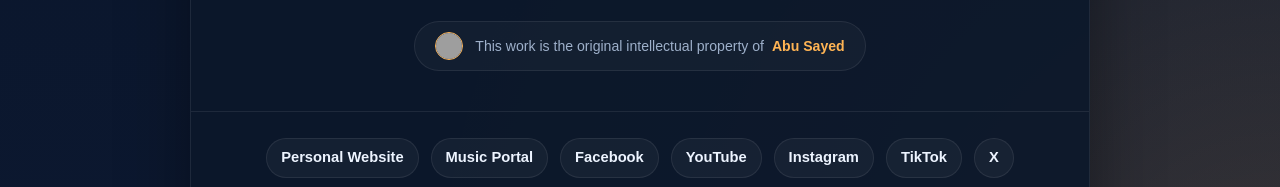
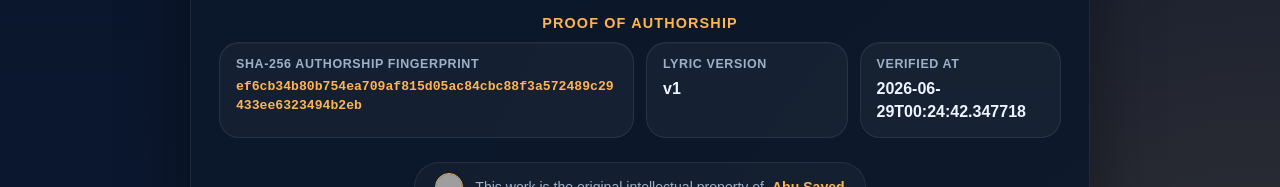
Before and after one commit to ImAbuSayed/uns-gehort-die-nacht, a plain HTML site: page index.html in a window 1280 px wide. Shown: the part 2426-2613 px from the top of the page. Drawn offline with Linux system fonts and the light colour scheme; grey boxes are pictures that could not be loaded.

Commit message:
feat: update song assets v1 with signed GPG commit [verified]

```diff
--- a/index.html
+++ b/index.html
@@ -14,9 +14,9 @@
     <meta name="keywords" content="Uns gehört die Nacht, Abu Sayed lyrics, original song lyrics, Abu Sayed original song, Abu Sayed lyricist, Abu Sayed composer, Abu Sayed songwriter, official lyrics">
     <meta name="robots" content="index,follow,max-snippet:-1,max-image-preview:large,max-video-preview:-1">
     <meta name="referrer" content="strict-origin-when-cross-origin">
-    <meta name="description" content="Abu Sayed&#x27;s original song &#x27;Uns gehört die Nacht&#x27; official lyrics. Explore the depth of this composition, written and owned by Abu Sayed.">
+    <meta name="description" content="Full lyrics for &#x27;Uns gehört die Nacht&#x27; by Abu Sayed. An original composition, lyrics, and production by Abu Sayed.">
     <meta property="og:title" content="Uns gehört die Nacht - Original Lyrics by Abu Sayed">
-    <meta property="og:description" content="Abu Sayed&#x27;s original song &#x27;Uns gehört die Nacht&#x27; official lyrics. Explore the depth of this composition, written and owned by Abu Sayed.">
+    <meta property="og:description" content="Full lyrics for &#x27;Uns gehört die Nacht&#x27; by Abu Sayed. An original composition, lyrics, and production by Abu Sayed.">
     <meta property="og:type" content="music.song">
     <meta property="og:url" content="https://imabusayed.github.io/uns-gehort-die-nacht/">
     <meta property="og:site_name" content="Abu Sayed Music">
@@ -24,7 +24,7 @@
     <meta name="last-modified" content="2026-06-24 14:12:51">
     <meta name="twitter:card" content="summary_large_image">
     <meta name="twitter:title" content="Uns gehört die Nacht - Original Lyrics by Abu Sayed">
-    <meta name="twitter:description" content="Abu Sayed&#x27;s original song &#x27;Uns gehört die Nacht&#x27; official lyrics. Explore the depth of this composition, written and owned by Abu Sayed.">
+    <meta name="twitter:description" content="Full lyrics for &#x27;Uns gehört die Nacht&#x27; by Abu Sayed. An original composition, lyrics, and production by Abu Sayed.">
     <link rel="canonical" href="https://imabusayed.github.io/uns-gehort-die-nacht/">
     <link rel="sitemap" type="application/xml" title="Sitemap" href="https://imabusayed.github.io/uns-gehort-die-nacht/sitemap.xml">
     <link rel="author" href="https://github.com/ImAbuSayed">
@@ -100,7 +100,7 @@
       "@id": "https://imabusayed.github.io/uns-gehort-die-nacht#webpage",
       "url": "https://imabusayed.github.io/uns-gehort-die-nacht/",
       "name": "Uns gehört die Nacht - Original Lyrics by Abu Sayed",
-      "description": "Abu Sayed's original song 'Uns gehört die Nacht' official lyrics. Explore the depth of this composition, written and owned by Abu Sayed.",
+      "description": "Full lyrics for 'Uns gehört die Nacht' by Abu Sayed. An original composition, lyrics, and production by Abu Sayed.",
       "isPartOf": {
         "@id": "https://music.abusayed.com.bd/#website"
       },
@@ -537,7 +537,7 @@
 
         <div class="controls">
             <button class="btn-speak" id="speakBtn" title="Read the lyrics aloud"><span id="speakText">Read Aloud</span></button>
-            <a href="https://music.abusayed.com.bd/Licensing/?https://imabusayed.github.io/uns-gehort-die-nacht/" class="btn-license" title="Get licensing for this song" target="_blank">Get a Licensing Quote for Uns gehört die Nacht</a>
+            <a href="https://music.abusayed.com.bd/Licensing/?https://imabusayed.github.io/uns-gehort-die-nacht/" class="btn-license" title="Get licensing for this song" target="_blank">Official Music Licensing for Uns gehört die Nacht</a>
 
         </div>
         <br>
@@ -612,6 +612,26 @@
             <div class="meta-card">
                 <span class="meta-label">Publisher</span>
                 <strong>Abu Sayed Music</strong>
+            </div>
+
+                </div>
+            </div>
+
+            <div class="details-block">
+                <div class="details-title">Proof of Authorship</div>
+                <div class="meta-grid">
+
+            <div class="meta-card" style="grid-column: span 2;">
+                <span class="meta-label">SHA-256 Authorship Fingerprint</span>
+                <strong style="word-break: break-all; font-family: monospace; font-size: 0.82rem; color: var(--accent);">ef6cb34b80b754ea709af815d05ac84cbc88f3a572489c29433ee6323494b2eb</strong>
+            </div>
+            <div class="meta-card">
+                <span class="meta-label">Lyric Version</span>
+                <strong>v1</strong>
+            </div>
+            <div class="meta-card">
+                <span class="meta-label">Verified At</span>
+                <strong>2026-06-29T00:24:42.347718</strong>
             </div>
 
                 </div>
```
Also changed, not shown: excerpts/Bridge-Preview.txt (added), excerpts/Chorus-Preview.txt (added), excerpts/Final-Chorus-Preview.txt (added), excerpts/Hook-Preview.txt (added), excerpts/Pre-Chorus-2-Preview.txt (added), excerpts/Pre-Chorus-3-Preview.txt (added), excerpts/Pre-Chorus-Preview.txt (added), excerpts/Verse-1-Preview.txt (added), excerpts/Verse-2-Preview.txt (added), excerpts/Verse-3-Preview.txt (added), hashes.txt (added), llms.txt, lyrics_backup/2026-06-29_uns-gehort-die-nacht-v1.txt (added), manifest.json (added), 1 other file.
